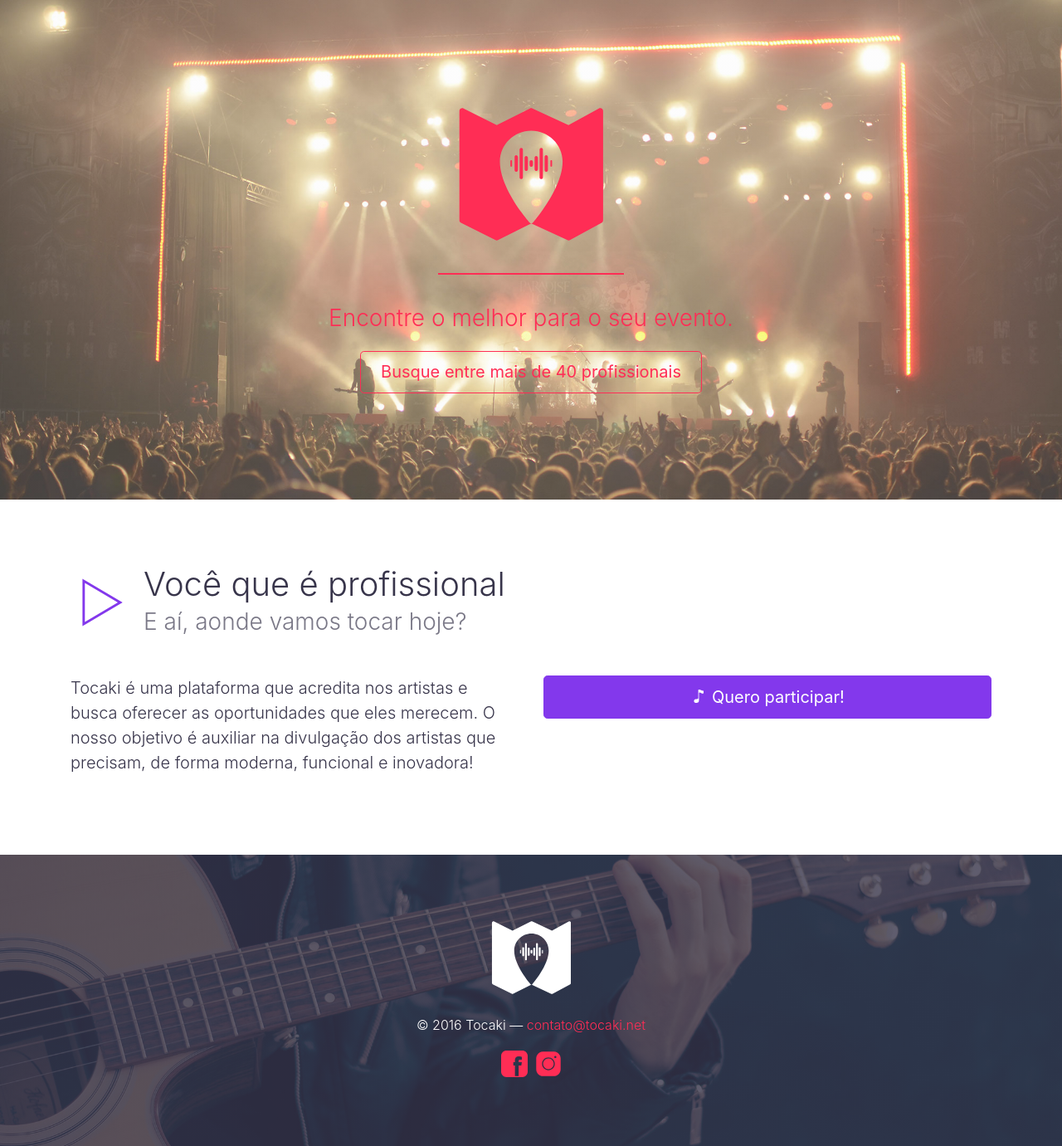
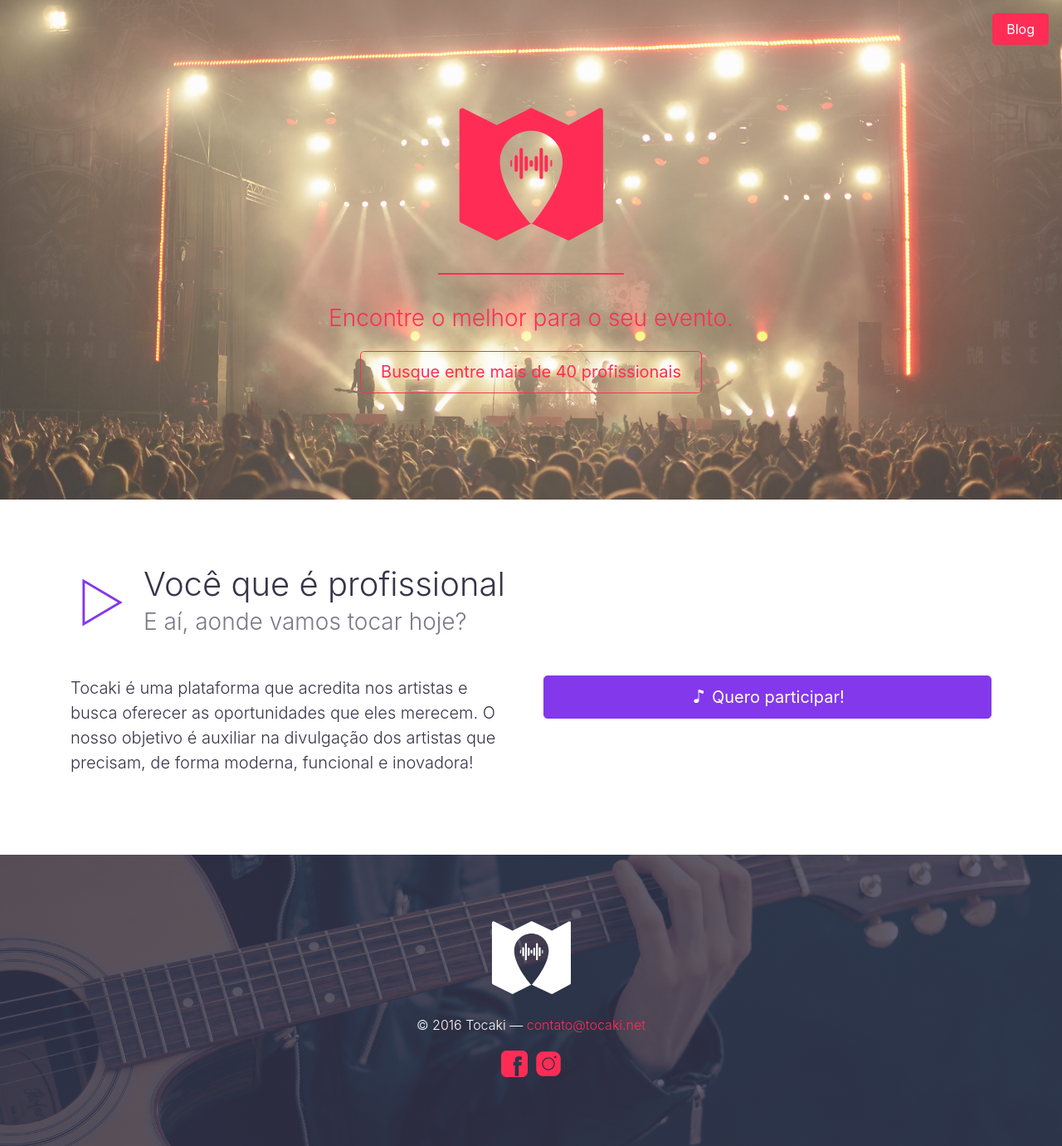
Before and after one commit to tocaki/tocaki.github.io, a Jekyll site: the page built from index.html, in a window 1280 px wide. Shown: the whole page at 83% size. Built offline with Jekyll 4.4.1, drawn with Linux system fonts in a browser that asks for light colours.

Commit message:
Add blog link

```diff
--- a/index.html
+++ b/index.html
@@ -3,6 +3,10 @@ layout: default
 button: Busque entre mais de 40 profissionais
 lead: Encontre o melhor para o seu evento.
 ---
+
+<p class="pull-xs-right p-a-1">
+  <a href="#" class="btn btn-primary">Blog</a>
+</p>
 
 <div class="hero p-y-7 bg-cover-fixed text-primary text-xs-center">
   <p class="display-1"><span class="p-x-2 bb-2">{% include tocaki-logo.html %}</span></p>
```
